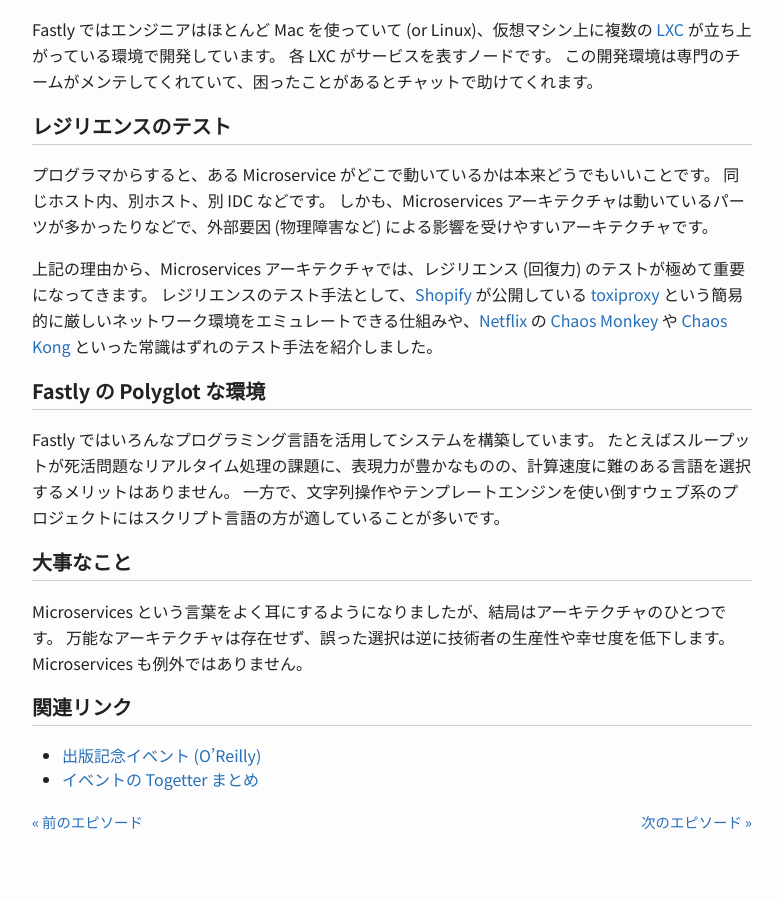
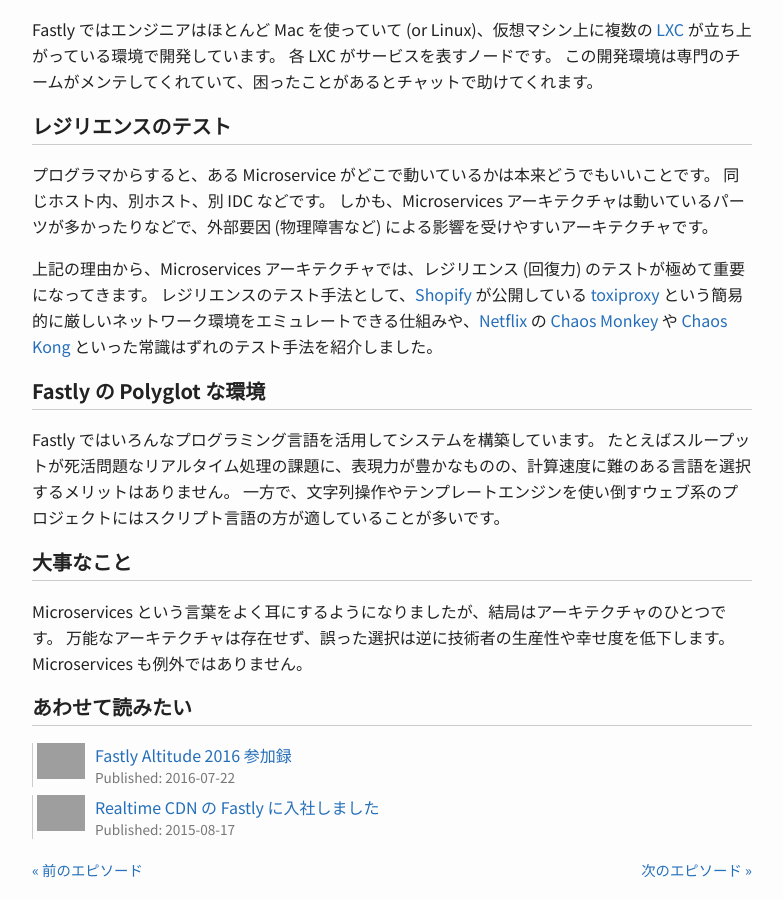
Before and after one commit to toru/ep.torumk.com, a Jekyll site: the page built from _posts/2016-03-17-oreilly-microservices-event.md, in a window 1280 px wide and 900 px high, scrolled down 1827 px. Shown: the whole window, without its empty margins (248-1031 px from the left). Built offline with Jekyll 4.4.1, drawn with Linux system fonts in a browser that asks for light colours; before the commit the page ends 2679 px from its top, so only the background shows below that; some of the changed text lies outside the part shown; grey boxes are pictures that could not be loaded.

Commit message:
posts: add more thumbnails

```diff
--- a/_posts/2016-03-17-oreilly-microservices-event.md
+++ b/_posts/2016-03-17-oreilly-microservices-event.md
@@ -1,13 +1,18 @@
 ---
 title: Microservices Casual Talks 後日談
 titlesuffix: true
+thumb: true
+
 images:
   - c12b169f.jpg
 
+related:
+  - /fastly-altitude-2016
+  - /hello-fastly
+
 permalink: /oreilly-microservices-event
 ---
-
-株式会社オライリー・ジャパン主催の「[マイクロサービスアーキテクチャ](https://www.oreilly.co.jp/books/9784873117607/)」出版記念イベントで久しぶりに話してきました。
+株式会社オライリー・ジャパン主催の「[マイクロサービスアーキテクチャ](https://www.oreilly.co.jp/books/9784873117607/)」出版記念イベント ([Togetter](https://togetter.com/li/949990)) で久しぶりに話してきました。
 
 ![random-day-at-fastly]({{ site.image_store }}{{ page.images[0] }})
 
@@ -80,8 +85,3 @@
 Microservices という言葉をよく耳にするようになりましたが、結局はアーキテクチャのひとつです。
 万能なアーキテクチャは存在せず、誤った選択は逆に技術者の生産性や幸せ度を低下します。
 Microservices も例外ではありません。
-
-## 関連リンク
-
-- [出版記念イベント (O'Reilly)](https://www.oreilly.co.jp/editors/archives/2016/02/microservices_event.html)
-- [イベントの Togetter まとめ](https://togetter.com/li/949990)
```
Also changed, not shown: _posts/2015-05-14-ebisu-komefuku.md (+6 -0 lines), _posts/2016-05-26-kanazawa-curry.md (+6 -4 lines).
